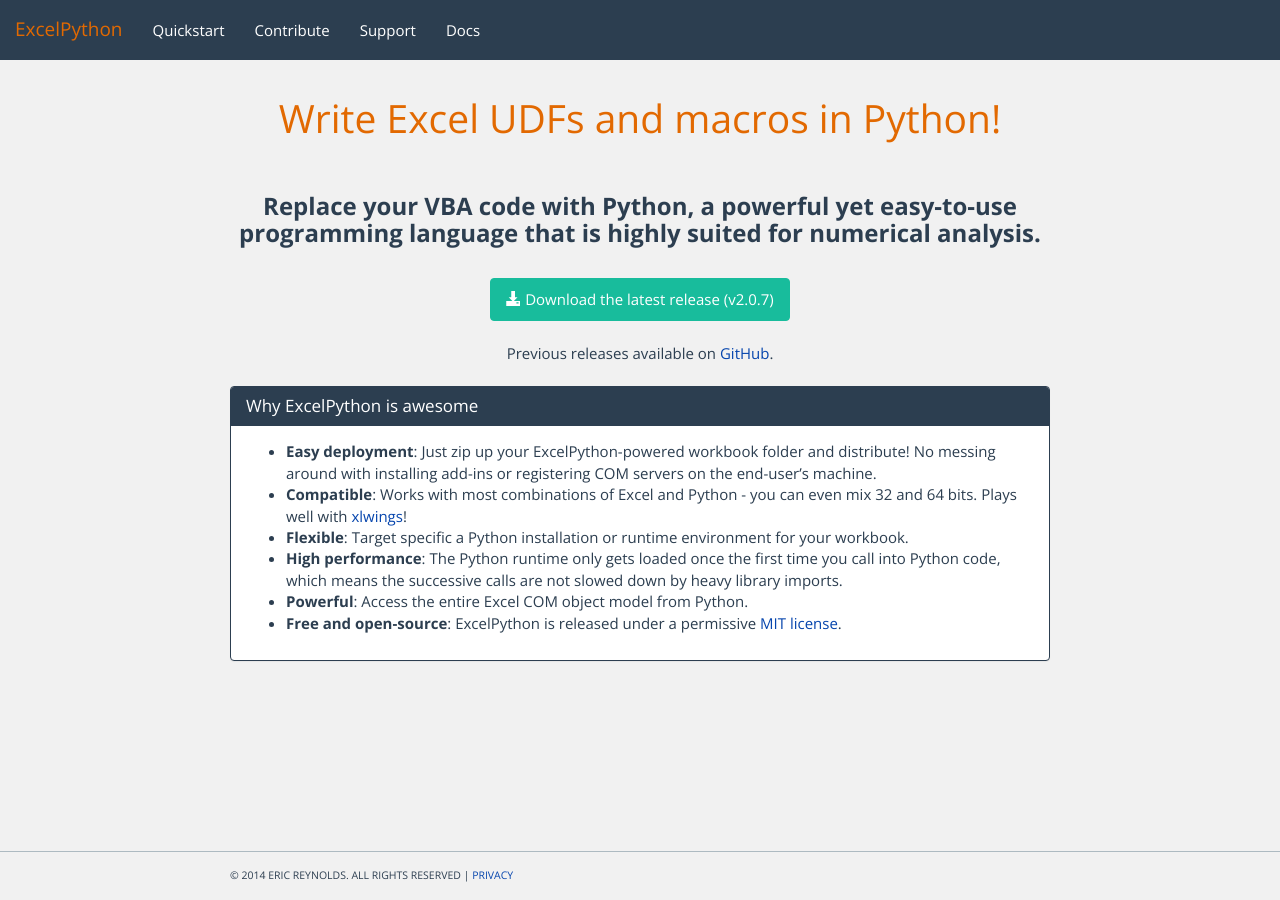
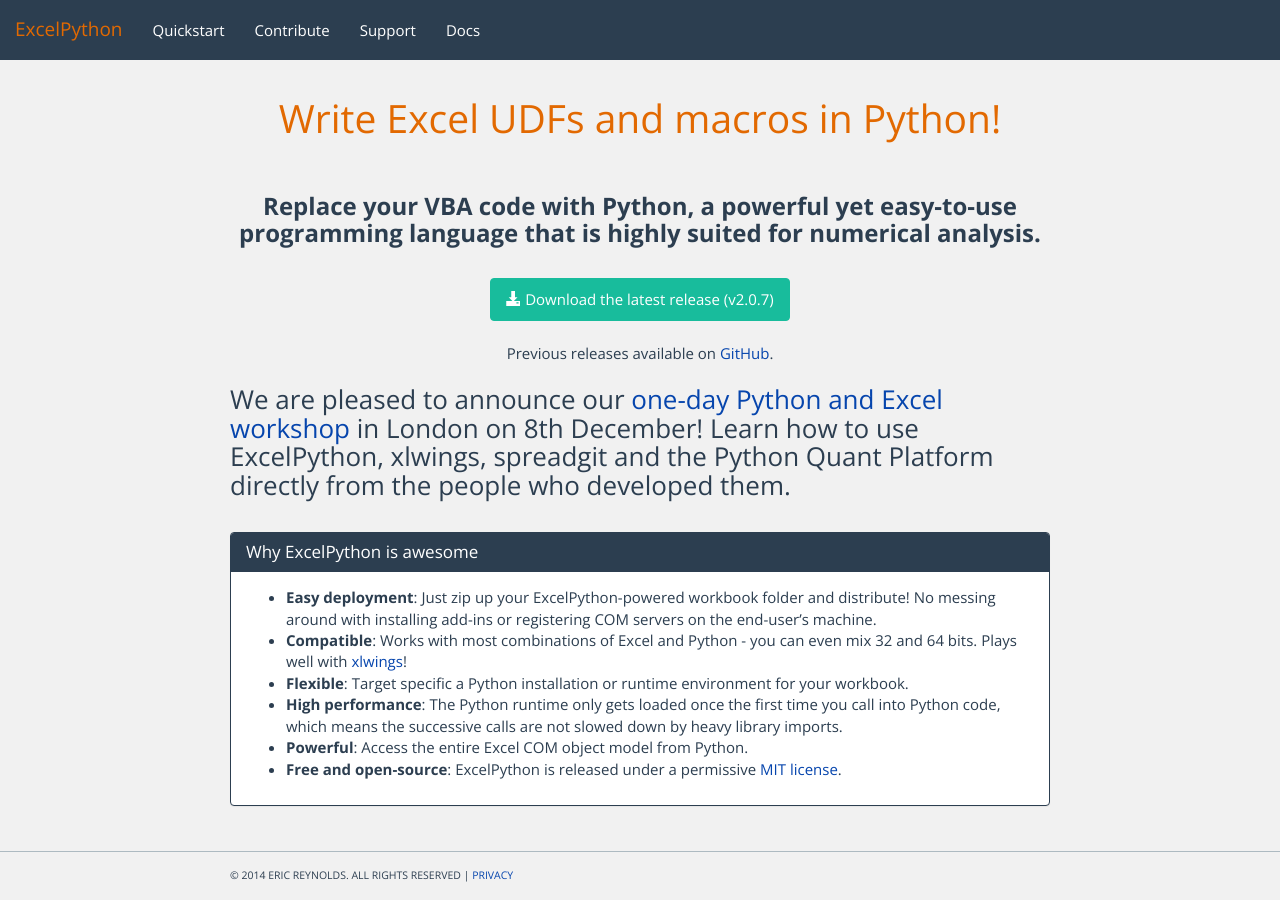
Before and after one commit to ericremoreynolds/excelpython, a Jekyll site: the page built from index.md, in a window 1280 px wide. Built offline with Jekyll 4.4.1, drawn with Linux system fonts in a browser that asks for light colours; nearby versions of some CDN libraries; Markdown is read by kramdown in place of the engine named in the settings.

Commit message:
Update index.md

```diff
--- a/index.md
+++ b/index.md
@@ -42,6 +42,8 @@
 
 <div style="text-align: center;">Previous releases available on <a href="https://github.com/ericremoreynolds/excelpython/releases">GitHub</a>.</div>
 
+### We are pleased to announce our [one-day Python and Excel workshop](http://www.zoomeranalytics.com/training) in London on 8th December! Learn how to use ExcelPython, xlwings, spreadgit and the Python Quant Platform directly from the people who developed them.
+
 <div>
 &nbsp;
 </div>
```
